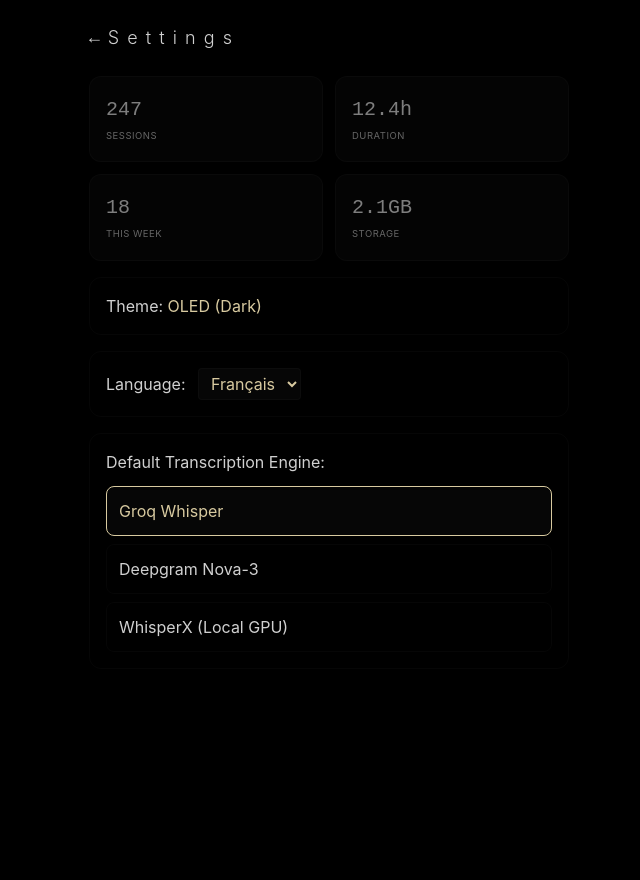
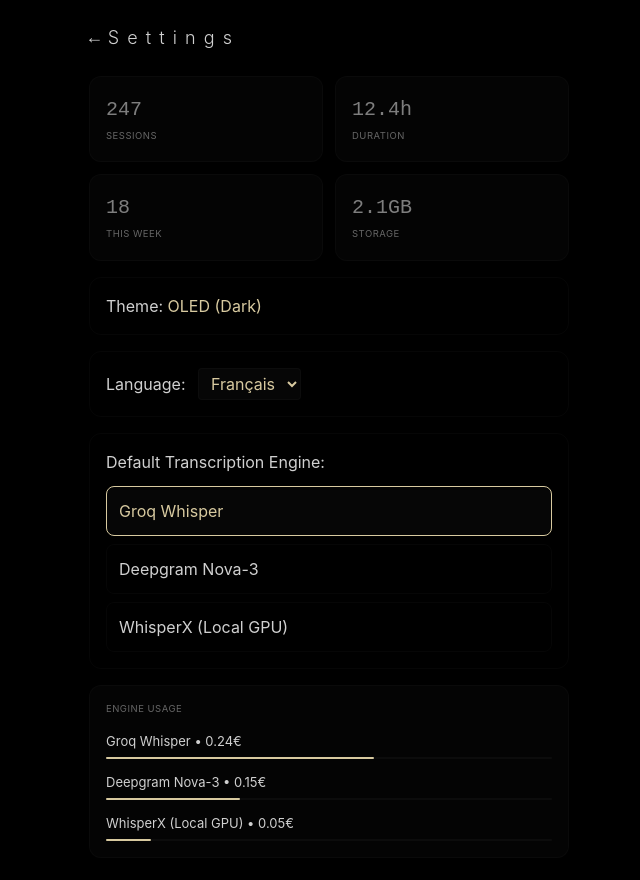
Before and after one commit to gryynn/nomad-app-live, a React (Vite) app in the folder frontend/: page /settings in a window 1280 px wide. Shown: the whole page, without its empty margins (311-951 px from the left). Before the commit the page ends 800 px from the top, so only its background shows below. Built offline with nearby package versions, Linux system fonts and the light colour scheme.

Commit message:
auto-claude: subtask-1-5 - Create engine usage progress bars (1.5px height)

```diff
--- a/frontend/src/pages/Settings.jsx
+++ b/frontend/src/pages/Settings.jsx
@@ -235,6 +235,102 @@
           </button>
         </div>
       </div>
+
+      {/* Engine Usage Statistics */}
+      <div
+        className="rounded-xl p-4 mt-4"
+        style={{ background: theme.cardBg, border: `1px solid ${theme.cardBorder}` }}
+      >
+        <div
+          style={{
+            fontSize: "9.5px",
+            color: theme.textSoft,
+            textTransform: "uppercase",
+            letterSpacing: "0.5px",
+            marginBottom: "16px",
+          }}
+        >
+          Engine Usage
+        </div>
+
+        {/* Groq Whisper - 60% */}
+        <div style={{ marginBottom: "14px" }}>
+          <div className="flex justify-between items-center" style={{ marginBottom: "6px" }}>
+            <span style={{ fontSize: "13px", color: theme.text }}>
+              Groq Whisper • 0.24€
+            </span>
+          </div>
+          <div
+            style={{
+              width: "100%",
+              height: "1.5px",
+              background: theme.sep,
+              borderRadius: "1px",
+            }}
+          >
+            <div
+              style={{
+                width: "60%",
+                height: "100%",
+                background: theme.accent,
+                borderRadius: "1px",
+              }}
+            />
+          </div>
+        </div>
+
+        {/* Deepgram Nova-3 - 30% */}
+        <div style={{ marginBottom: "14px" }}>
+          <div className="flex justify-between items-center" style={{ marginBottom: "6px" }}>
+            <span style={{ fontSize: "13px", color: theme.text }}>
+              Deepgram Nova-3 • 0.15€
+            </span>
+          </div>
+          <div
+            style={{
+              width: "100%",
+              height: "1.5px",
+              background: theme.sep,
+              borderRadius: "1px",
+            }}
+          >
+            <div
+              style={{
+                width: "30%",
+                height: "100%",
+                background: theme.accent,
+                borderRadius: "1px",
+              }}
+            />
+          </div>
+        </div>
+
+        {/* WhisperX - 10% */}
+        <div>
+          <div className="flex justify-between items-center" style={{ marginBottom: "6px" }}>
+            <span style={{ fontSize: "13px", color: theme.text }}>
+              WhisperX (Local GPU) • 0.05€
+            </span>
+          </div>
+          <div
+            style={{
+              width: "100%",
+              height: "1.5px",
+              background: theme.sep,
+              borderRadius: "1px",
+            }}
+          >
+            <div
+              style={{
+                width: "10%",
+                height: "100%",
+                background: theme.accent,
+                borderRadius: "1px",
+              }}
+            />
+          </div>
+        </div>
+      </div>
     </div>
   );
 }
```
